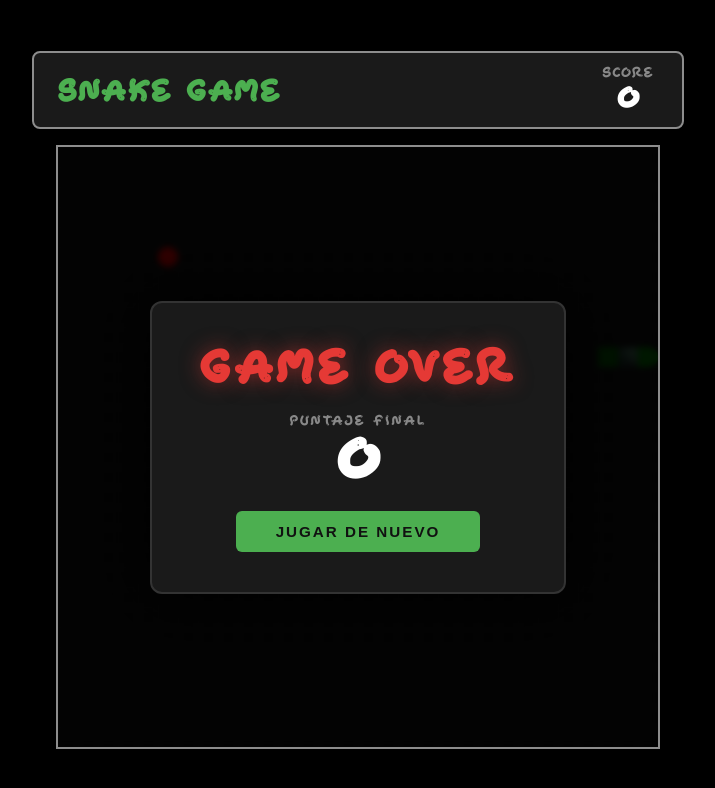
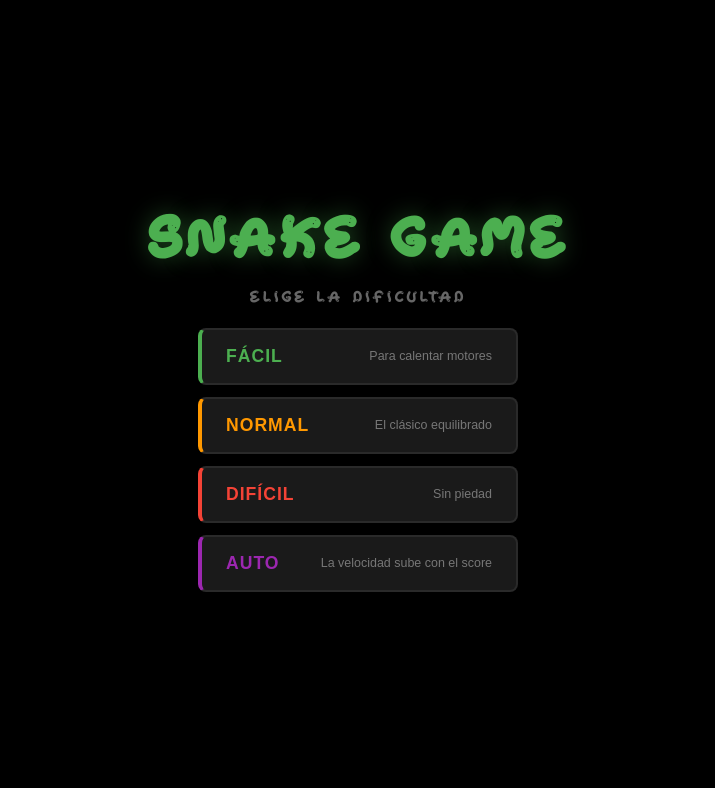
Before and after one commit to JonathanTubac/Lab6-Snake, a React (Vite) app: page / in a window 1280 px wide. Shown: the top 788 px of the page, without its empty margins (282-997 px from the left). Built offline with nearby package versions, Linux system fonts and the light colour scheme.

Commit message:
feat(menu): Added for play different difficulties

```diff
--- a/src/App.jsx
+++ b/src/App.jsx
@@ -1,99 +1,138 @@
 import Board from './components/Board'
 import Header from './components/Header'
+import Menu from './components/Menu'
 import { useEffect, useRef, useState } from 'react'
 import './App.css'
 
+const INITIAL_SNAKE = [{ x: 10, y: 10 }, { x: 9, y: 10 }, { x: 8, y: 10 }]
+const INITIAL_DIR = { x: 1, y: 0 }
+const INITIAL_FOOD = { x: 5, y: 5 }
+
+const getSpeed = (difficulty, score) => {
+  if (difficulty === 'easy')   return 150
+  if (difficulty === 'normal') return 100
+  if (difficulty === 'hard')   return 60
+  // auto: empieza en 150ms, baja 10ms cada 30 puntos, mínimo 40ms
+  return Math.max(40, 150 - Math.floor(score / 30) * 10)
+}
+
 function App() {
-  const [snake, setSnake] = useState([{ x: 10, y: 10 }, { x: 9, y: 10 }, { x: 8, y: 10 }])
-  const [direction, setDirection] = useState({ x: 1, y: 0 }) // empieza moviéndose a la derecha
-  const [gameOver, setGameOver] = useState(false)
-  const [score, setScore] = useState(0)
-  const [food, setFood] = useState({ x: 5, y: 5 })
-  const foodRef = useRef(food)
+  const [gameState, setGameState]   = useState('menu') // 'menu' | 'playing'
+  const [difficulty, setDifficulty] = useState('normal')
+  const [snake, setSnake]           = useState(INITIAL_SNAKE)
+  const [direction, setDirection]   = useState(INITIAL_DIR)
+  const [gameOver, setGameOver]     = useState(false)
+  const [score, setScore]           = useState(0)
+  const [food, setFood]             = useState(INITIAL_FOOD)
 
-  useEffect(() => { foodRef.current = food }, [food])
+  const foodRef      = useRef(food)
+  const directionRef = useRef(direction)
+  const scoreRef     = useRef(score)
+  const difficultyRef = useRef(difficulty)
+
+  useEffect(() => { foodRef.current = food },           [food])
+  useEffect(() => { directionRef.current = direction }, [direction])
+  useEffect(() => { scoreRef.current = score },         [score])
+  useEffect(() => { difficultyRef.current = difficulty }, [difficulty])
 
   const generateFood = (currentSnake) => {
     let newFood
     do {
       newFood = {
-        x: Math.floor(Math.random() * 20),
-        y: Math.floor(Math.random() * 20),
+        x: Math.floor(Math.random() * 30),
+        y: Math.floor(Math.random() * 30),
       }
     } while (currentSnake.some(seg => seg.x === newFood.x && seg.y === newFood.y))
-
     return newFood
   }
 
+  const handleStart = (selectedDifficulty) => {
+    setDifficulty(selectedDifficulty)
+    setSnake(INITIAL_SNAKE)
+    setDirection(INITIAL_DIR)
+    setScore(0)
+    setFood(INITIAL_FOOD)
+    setGameOver(false)
+    setGameState('playing')
+  }
+
   const handleRestart = () => {
-    setSnake([{ x: 10, y: 10 }, { x: 9, y: 10 }, { x: 8, y: 10 }])
-    setDirection({ x: 1, y: 0 })
+    setSnake(INITIAL_SNAKE)
+    setDirection(INITIAL_DIR)
     setScore(0)
+    setFood(INITIAL_FOOD)
     setGameOver(false)
   }
 
+  const handleBackToMenu = () => {
+    setGameOver(false)
+    setGameState('menu')
+  }
+
+  // Teclas
   useEffect(() => {
     const handleKey = (e) => {
       setDirection(prev => {
-        if (e.key === 'ArrowUp' && prev.y !== 1) return { x: 0, y: -1 }
-        if (e.key === 'ArrowDown' && prev.y !== -1) return { x: 0, y: 1 }
-        if (e.key === 'ArrowLeft' && prev.x !== 1) return { x: -1, y: 0 }
-        if (e.key === 'ArrowRight' && prev.x !== -1) return { x: 1, y: 0 }
+        if (e.key === 'ArrowUp'    && prev.y !== 1)  return { x: 0,  y: -1 }
+        if (e.key === 'ArrowDown'  && prev.y !== -1) return { x: 0,  y: 1  }
+        if (e.key === 'ArrowLeft'  && prev.x !== 1)  return { x: -1, y: 0  }
+        if (e.key === 'ArrowRight' && prev.x !== -1) return { x: 1,  y: 0  }
         return prev
       })
     }
-
     window.addEventListener('keydown', handleKey)
     return () => window.removeEventListener('keydown', handleKey)
   }, [])
 
+  // Game loop con setTimeout recursivo para soportar velocidad dinámica (modo auto)
   useEffect(() => {
-    if (gameOver) return
+    if (gameState !== 'playing' || gameOver) return
 
-    const interval = setInterval(() => {
+    let timeoutId
+
+    const tick = () => {
       setSnake(prev => {
-        const newHead = {
-          x: prev[0].x + direction.x,
-          y: prev[0].y + direction.y,
-        }
+        const dir = directionRef.current
+        const newHead = { x: prev[0].x + dir.x, y: prev[0].y + dir.y }
+
         if (newHead.x < 0 || newHead.x >= 30 || newHead.y < 0 || newHead.y >= 30) {
           setGameOver(true)
           return prev
         }
-
         if (prev.some(seg => seg.x === newHead.x && seg.y === newHead.y)) {
           setGameOver(true)
           return prev
         }
 
         const ateFood = newHead.x === foodRef.current.x && newHead.y === foodRef.current.y
-
         if (ateFood) {
           setFood(generateFood(prev))
           setScore(s => s + 10)
         }
 
-        return ateFood
-          ? [newHead, ...prev]
-          : [newHead, ...prev.slice(0, -1)]
+        return ateFood ? [newHead, ...prev] : [newHead, ...prev.slice(0, -1)]
       })
-    }, 100)
 
+      timeoutId = setTimeout(tick, getSpeed(difficultyRef.current, scoreRef.current))
+    }
 
+    timeoutId = setTimeout(tick, getSpeed(difficultyRef.current, scoreRef.current))
+    return () => clearTimeout(timeoutId)
+  }, [direction, gameOver, gameState])
 
-    return () => clearInterval(interval)
-  }, [direction, gameOver])
+  if (gameState === 'menu') return <Menu onStart={handleStart} />
+
   return (
     <div className="app">
-      <Header score={score} />
+      <Header score={score} difficulty={difficulty} />
       <Board
         snake={snake}
         food={food}
         gameOver={gameOver}
         score={score}
         onRestart={handleRestart}
+        onMenu={handleBackToMenu}
       />
-
     </div>
   )
 }
--- a/src/components/Board.jsx
+++ b/src/components/Board.jsx
@@ -1,7 +1,7 @@
 import './Board.css'
 import GameOver from './GameOver'
 
-export default function Board({ snake, food, gameOver, score, onRestart }) {
+export default function Board({ snake, food, gameOver, score, onRestart, onMenu }) {
     const CELL = 20
 
     const getAngle = (from, to) => {
@@ -45,7 +45,7 @@ export default function Board({ snake, food, gameOver, score, onRestart }) {
             }} />
 
             {gameOver && (
-                <GameOver score={score} onRestart={onRestart} />
+                <GameOver score={score} onRestart={onRestart} onMenu={onMenu} />
             )}
         </div>
     )
--- a/src/components/GameOver.css
+++ b/src/components/GameOver.css
@@ -51,12 +51,15 @@
   line-height: 1;
 }
 
+.modal-actions {
+  display: flex;
+  gap: 0.75rem;
+}
+
 .modal-btn {
-  padding: 0.75rem 2.5rem;
-  font-size: 0.95rem;
+  padding: 0.75rem 1.75rem;
+  font-size: 0.9rem;
   font-weight: bold;
-  color: #111;
-  background: #4caf50;
   border: none;
   border-radius: 6px;
   cursor: pointer;
@@ -65,10 +68,22 @@
   transition: background 0.15s, transform 0.1s;
 }
 
-.modal-btn:hover {
-  background: #66bb6a;
+.modal-btn--primary {
+  background: #4caf50;
+  color: #111;
 }
 
-.modal-btn:active {
-  transform: scale(0.96);
+.modal-btn--primary:hover { background: #66bb6a; }
+
+.modal-btn--secondary {
+  background: #2a2a2a;
+  color: #aaa;
+  border: 1px solid #444;
 }
+
+.modal-btn--secondary:hover {
+  background: #333;
+  color: #fff;
+}
+
+.modal-btn:active { transform: scale(0.96); }
--- a/src/components/GameOver.jsx
+++ b/src/components/GameOver.jsx
@@ -1,6 +1,6 @@
 import './GameOver.css'
 
-export default function GameOver({ score, onRestart }) {
+export default function GameOver({ score, onRestart, onMenu }) {
   return (
     <div className="overlay">
       <div className="modal">
@@ -9,9 +9,14 @@ export default function GameOver({ score, onRestart }) {
           <span className="modal-score-label">Puntaje final</span>
           <span className="modal-score-value">{score}</span>
         </div>
-        <button className="modal-btn" onClick={onRestart}>
-          Jugar de nuevo
-        </button>
+        <div className="modal-actions">
+          <button className="modal-btn modal-btn--primary" onClick={onRestart}>
+            Reintentar
+          </button>
+          <button className="modal-btn modal-btn--secondary" onClick={onMenu}>
+            Menú
+          </button>
+        </div>
       </div>
     </div>
   )
--- a/src/components/Header.css
+++ b/src/components/Header.css
@@ -31,6 +31,13 @@
   letter-spacing: 1px;
 }
 
+.game-difficulty {
+  font-size: 0.85rem;
+  font-weight: bold;
+  text-transform: uppercase;
+  letter-spacing: 2px;
+}
+
 .score-value {
   font-size: 1.8rem;
   font-weight: bold;
--- a/src/components/Header.jsx
+++ b/src/components/Header.jsx
@@ -1,9 +1,23 @@
 import './Header.css'
 
-export default function Header({ score }) {
+const DIFFICULTY_LABELS = {
+  easy:   { label: 'Fácil',   color: '#4caf50' },
+  normal: { label: 'Normal',  color: '#ff9800' },
+  hard:   { label: 'Difícil', color: '#f44336' },
+  auto:   { label: 'Auto',    color: '#9c27b0' },
+}
+
+export default function Header({ score, difficulty }) {
+  const diff = DIFFICULTY_LABELS[difficulty]
+
   return (
     <header className="game-header">
       <h1 className="game-title">Snake Game</h1>
+      {diff && (
+        <span className="game-difficulty" style={{ color: diff.color }}>
+          {diff.label}
+        </span>
+      )}
       <div className="game-score">
         <span className="score-label">Score</span>
         <span className="score-value">{score}</span>
--- /dev/null
+++ b/src/components/Menu.css
@@ -0,0 +1,67 @@
+.menu {
+  display: flex;
+  flex-direction: column;
+  align-items: center;
+  gap: 1.5rem;
+}
+
+.menu-title {
+  margin: 0;
+  font-size: 3rem;
+  color: #4caf50;
+  text-transform: uppercase;
+  letter-spacing: 4px;
+  text-shadow: 0 0 24px rgba(76, 175, 80, 0.4);
+}
+
+.menu-subtitle {
+  margin: 0;
+  font-size: 0.85rem;
+  color: #666;
+  text-transform: uppercase;
+  letter-spacing: 3px;
+}
+
+.menu-options {
+  display: flex;
+  flex-direction: column;
+  gap: 0.75rem;
+  width: 320px;
+}
+
+.menu-btn {
+  display: flex;
+  justify-content: space-between;
+  align-items: center;
+  padding: 1rem 1.5rem;
+  background: #1a1a1a;
+  border: 2px solid #2a2a2a;
+  border-left: 4px solid var(--accent);
+  border-radius: 8px;
+  cursor: pointer;
+  transition: background 0.15s, border-color 0.15s, transform 0.1s;
+  color: #fff;
+}
+
+.menu-btn:hover {
+  background: #222;
+  border-color: var(--accent);
+  transform: translateX(4px);
+}
+
+.menu-btn:active {
+  transform: translateX(2px) scale(0.98);
+}
+
+.menu-btn-label {
+  font-size: 1.1rem;
+  font-weight: bold;
+  color: var(--accent);
+  text-transform: uppercase;
+  letter-spacing: 1px;
+}
+
+.menu-btn-desc {
+  font-size: 0.78rem;
+  color: #777;
+}
--- /dev/null
+++ b/src/components/Menu.jsx
@@ -0,0 +1,30 @@
+import './Menu.css'
+
+const DIFFICULTIES = [
+  { key: 'easy',   label: 'Fácil',    desc: 'Para calentar motores',         color: '#4caf50' },
+  { key: 'normal', label: 'Normal',   desc: 'El clásico equilibrado',         color: '#ff9800' },
+  { key: 'hard',   label: 'Difícil',  desc: 'Sin piedad',                    color: '#f44336' },
+  { key: 'auto',   label: 'Auto',     desc: 'La velocidad sube con el score', color: '#9c27b0' },
+]
+
+export default function Menu({ onStart }) {
+  return (
+    <div className="menu">
+      <h1 className="menu-title">Snake Game</h1>
+      <p className="menu-subtitle">Elige la dificultad</p>
+      <div className="menu-options">
+        {DIFFICULTIES.map(d => (
+          <button
+            key={d.key}
+            className="menu-btn"
+            style={{ '--accent': d.color }}
+            onClick={() => onStart(d.key)}
+          >
+            <span className="menu-btn-label">{d.label}</span>
+            <span className="menu-btn-desc">{d.desc}</span>
+          </button>
+        ))}
+      </div>
+    </div>
+  )
+}
```
Also changed, not shown: 2 other files (tests, documents, lock files or other folders). Lines whose indentation alone changed are shown as unchanged.
